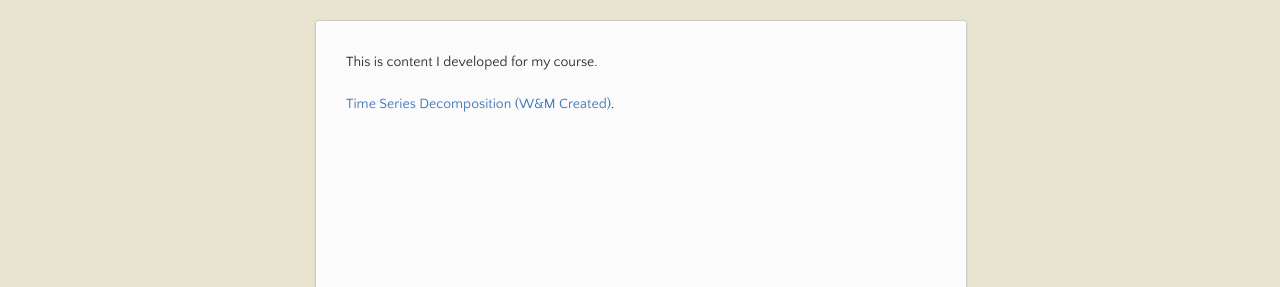
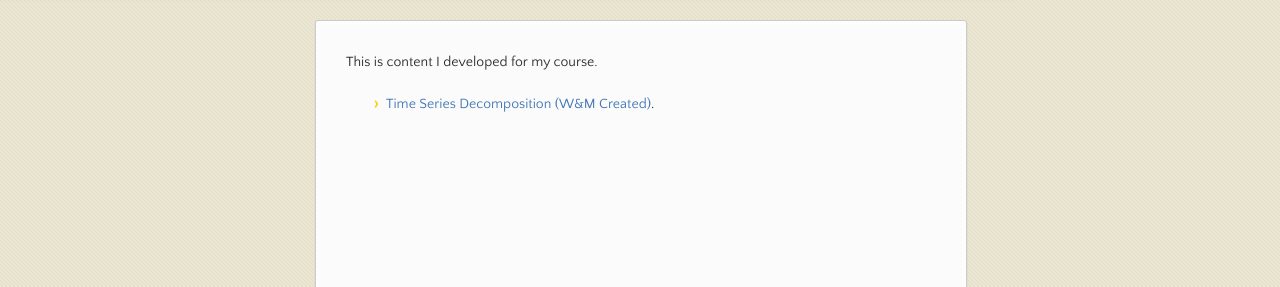
Before and after one commit to abaethke/abaethke.github.io, a Jekyll site: the page built from index.md, in a window 1280 px wide. Shown: the part 170-457 px from the top of the page. Built offline with Jekyll 4.4.1, drawn with Linux system fonts in a browser that asks for light colours; our own code applies the rules of GitHub Pages for plain Markdown files.

```diff
--- a/index.md
+++ b/index.md
@@ -5,4 +5,4 @@ description: This page contains a collection of random sample work.
 
 This is content I developed for my course.
 
-[Time Series Decomposition (W&M Created)](./TimeSeries/index.md).
+- [Time Series Decomposition (W&M Created)](./TimeSeries/index.md).
```
